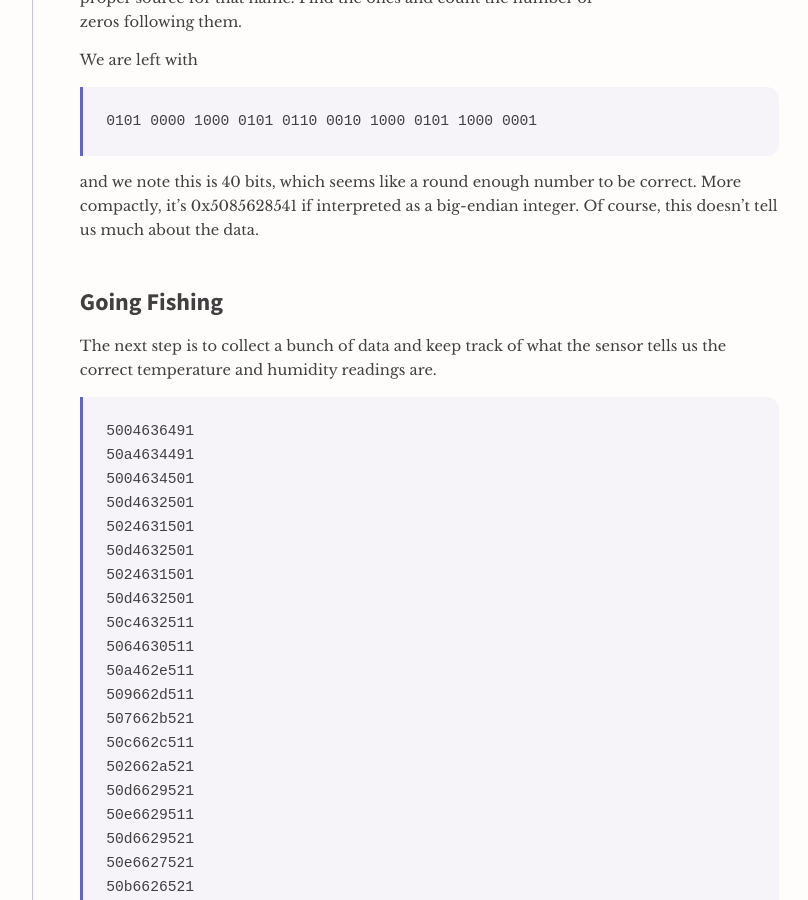
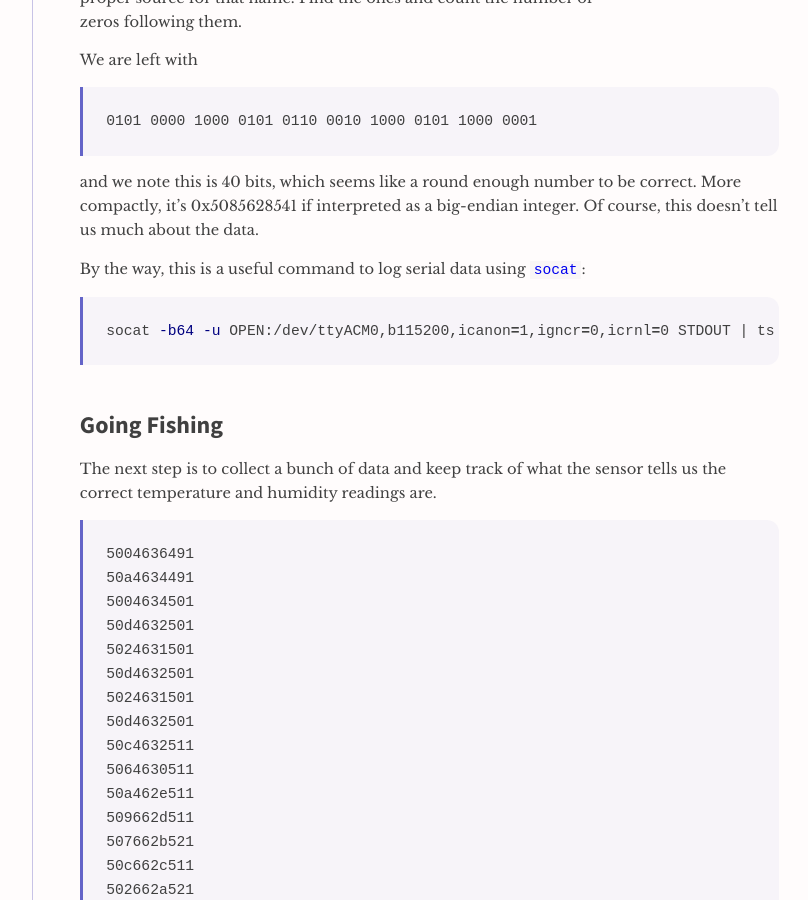
Before and after one commit to tommie/tommie.github.io, a Jekyll site: the page built from _posts/2023-10-06-reverse-engineering-checksum.md, in a window 1280 px wide and 900 px high, scrolled down 922 px. Shown: the whole window, without its empty margins (211-1019 px from the left). Built offline with Jekyll 4.4.1, drawn with Linux system fonts in a browser that asks for light colours.

Commit message:
Adds the socat command for serial.

````diff
--- a/_posts/2023-10-06-reverse-engineering-checksum.md
+++ b/_posts/2023-10-06-reverse-engineering-checksum.md
@@ -50,6 +50,12 @@ We are left with
 and we note this is 40 bits, which seems like a round enough number to be correct.
 More compactly, it's 0x5085628541 if interpreted as a big-endian integer.
 Of course, this doesn't tell us much about the data.
+
+By the way, this is a useful command to log serial data using [`socat`](https://linux.die.net/man/1/socat):
+
+```sh
+socat -b64 -u OPEN:/dev/ttyACM0,b115200,icanon=1,igncr=0,icrnl=0 STDOUT | ts 'T%s' >cap-$(date +'%Y%m%d')-1.txt
+```
 
 ## Going Fishing
 
````
